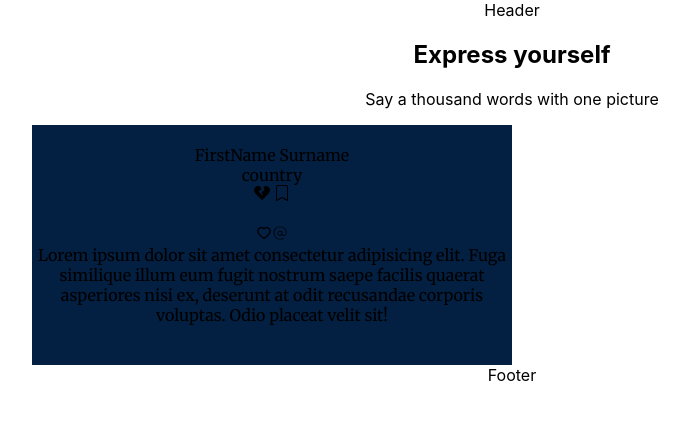
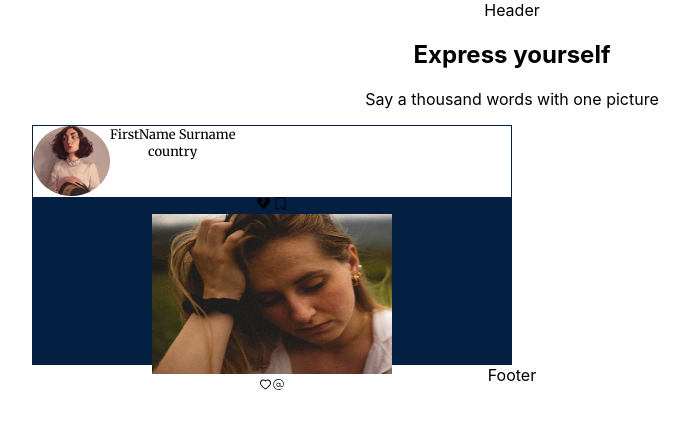
Before and after one commit to debbyuzuegbu/v42-geckos-team-11, a React (Create React App) app: page / in a window 1280 px wide. Shown: the top 428 px of the page, without its empty margins (128-817 px from the left). Built offline with nearby package versions, Linux system fonts and the light colour scheme.

Commit message:
working on home page

```diff
--- a/src/components/Box.css
+++ b/src/components/Box.css
@@ -6,13 +6,44 @@
     height: 15rem;
     background: #031F41;
     margin-left: 10rem;
+    position: relative;
+    font-size: small;
 }
 
 .section-1 {
-    width: 38.25rem;
+    width: 30rem;
     height: 5.5rem;
     background: #FFFFFF;
     border: 1px solid #031F41;
     box-sizing: border-box;
     display: flex;
+    flex-direction: row;
+    position: absolute;
+    top:0%;
 }
+
+.section-2 {
+    width: 30rem;
+    height: 10rem;
+    background: #031F41;
+    box-sizing: border-box;
+    position: absolute;
+    top:30%;
+}
+
+.post {
+    width: 15rem;
+    height: 10rem;
+}
+
+.section-3 {
+    width: 30rem;
+    height: 5.5rem;
+    background: #FFFFFF;
+    border: 1px solid #031F41;
+    box-sizing: border-box;
+    display: flex;
+    align-items: center;
+    position: absolute;
+    top:70%;
+}
--- a/src/components/Box.jsx
+++ b/src/components/Box.jsx
@@ -4,31 +4,35 @@ import { BsBookmark } from "react-icons/bs";
 import { AiOutlineHeart } from "react-icons/ai";
 import { CiAt } from "react-icons/ci";
 import "./Box.css";
+import Profile from '../Images/profile.png';
+import Post from '../Images/post.png';
 
 const Box = () => {
   return (
     <div className="container">
-      <div ClassName="section-1">
+      <div className="section-1">
         <div>
-          <img src="" alt="" />
+          <img src={Profile} alt="profile" />
         </div>
         <div>
           <div>FirstName Surname</div>
           <div>country</div>
         </div>
       </div>
-      <div>
+
+      <div className="section-2">
         <div>
           <FaHeartBroken /> <BsBookmark />
         </div>
         <div>
-          <img src="" alt="" />
+          <img className="post" src={Post} alt="post"/>
         </div>
         <div>
           <AiOutlineHeart />
           <CiAt />
         </div>
       </div>
+
       <div>
         Lorem ipsum dolor sit amet consectetur adipisicing elit. Fuga similique
         illum eum fugit nostrum saepe facilis quaerat asperiores nisi ex,
--- a/src/components/Home.js
+++ b/src/components/Home.js
@@ -1,5 +1,5 @@
-import React from 'react'
-import Box from './Box'
+import React from 'react';
+import Box from './Box';
 
 const Home = () => {
   return (
```
Also changed, not shown: src/Images/post.png (added), src/Images/profile.png (renamed from src/Images/Ellipse 34.png).
